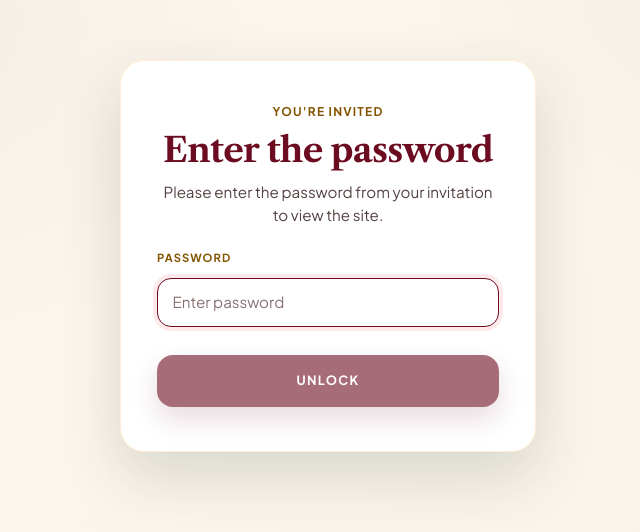
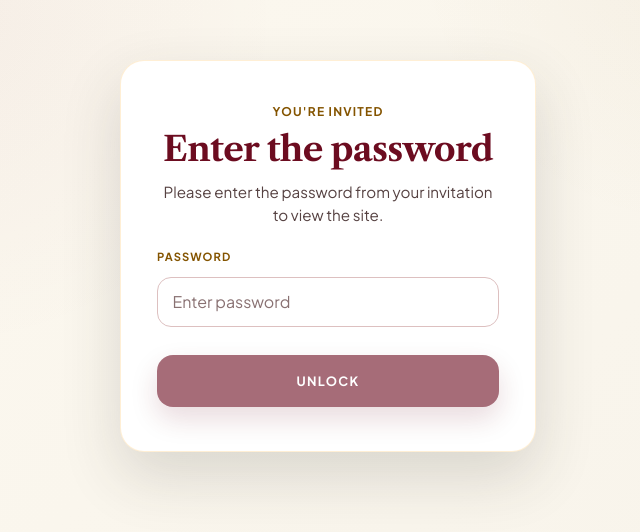
Before and after one commit to LightBlueJacketStudio/WedWeb, a React (Vite) app in the folder frontend/: page / in a window 1280 px wide. Shown: the part 144-676 px from the top of the page, without its empty margins (312-952 px from the left). Built offline with nearby package versions, Linux system fonts and the light colour scheme.

Commit message:
Fixing auto zoom on IOS

```diff
--- a/frontend/scss/components/_password-gate.scss
+++ b/frontend/scss/components/_password-gate.scss
@@ -73,7 +73,10 @@
     color: $color-text-dark;
 
     font-family: $font-body;
-    font-size: 0.95rem;
+    // 16px minimum: iOS Safari auto-zooms into any focused input with a
+    // smaller font, and that zoom lingers after the gate unmounts — which
+    // left the page shifted/off-center once the site loaded.
+    font-size: 16px;
     line-height: 1.5;
 
     outline: none;
--- a/frontend/src/components/PasswordGate.jsx
+++ b/frontend/src/components/PasswordGate.jsx
@@ -51,6 +51,11 @@ function PasswordGate({ children }) {
     const hash = await sha256Hex(value)
     if (hash === SITE_PWD_HASH) {
       sessionStorage.setItem(STORAGE_KEY, 'true')
+      // Dismiss the mobile keyboard/focus before the gate unmounts so iOS
+      // doesn't carry any focus-related viewport state into the site.
+      if (document.activeElement instanceof HTMLElement) {
+        document.activeElement.blur()
+      }
       // Always reveal the landing page ("/" Home) after unlocking, regardless
       // of which URL the visitor originally opened. The gate lives outside the
       // router, so we reset the URL here before <App /> mounts.
@@ -81,7 +86,6 @@ function PasswordGate({ children }) {
           type="password"
           value={value}
           onChange={(event) => setValue(event.target.value)}
-          autoFocus
           autoComplete="off"
           placeholder="Enter password"
         />
--- a/frontend/src/index.css
+++ b/frontend/src/index.css
@@ -858,7 +858,7 @@ button {
   background-color: rgba(255, 255, 255, 0.72);
   color: rgb(28, 28, 23);
   font-family: "Plus Jakarta Sans", system-ui, sans-serif;
-  font-size: 0.95rem;
+  font-size: 16px;
   line-height: 1.5;
   outline: none;
   transition: border-color 0.2s ease, box-shadow 0.2s ease, background-color 0.2s ease;
```
